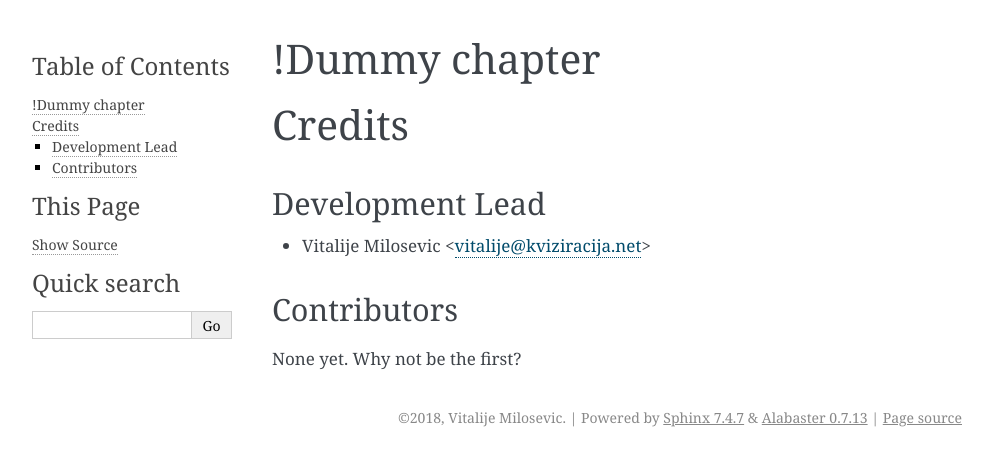
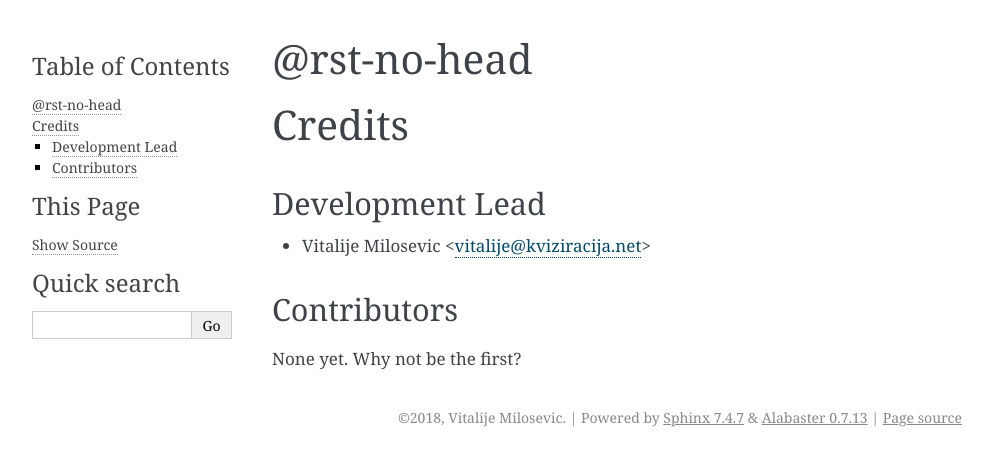
Before and after one commit to vitalije/mini_leo, a Sphinx documentation site: the page built from docs/authors.rst, in a window 1280 px wide. Shown: the top 466 px of the page, without its empty margins (148-1141 px from the left). Built offline with Sphinx 7.4.7, drawn with Linux system fonts in a browser that asks for light colours; pages that are not in the unit, such as notebooks, are missing from menus.

Commit message:
updated rst documents.

```diff
--- a/docs/authors.rst
+++ b/docs/authors.rst
@@ -1,4 +1,4 @@
-!Dummy chapter
-==============
+@rst-no-head
+============
 
 .. include:: ../AUTHORS.rst
--- a/docs/contributing.rst
+++ b/docs/contributing.rst
@@ -1,4 +1,4 @@
-!Dummy chapter
-==============
+@rst-no-head
+============
 
 .. include:: ../CONTRIBUTING.rst
--- a/docs/history.rst
+++ b/docs/history.rst
@@ -1,4 +1,4 @@
-!Dummy chapter
-==============
+@rst-no-head
+============
 
 .. include:: ../HISTORY.rst
--- a/docs/installation.rst
+++ b/docs/installation.rst
@@ -1,5 +1,5 @@
-!Dummy chapter
-==============
+@rst-no-head
+============
 
 .. highlight:: shell
 
--- a/docs/readme.rst
+++ b/docs/readme.rst
@@ -1,4 +1,4 @@
-!Dummy chapter
-==============
+@rst-no-head
+============
 
 .. include:: ../README.rst
```
